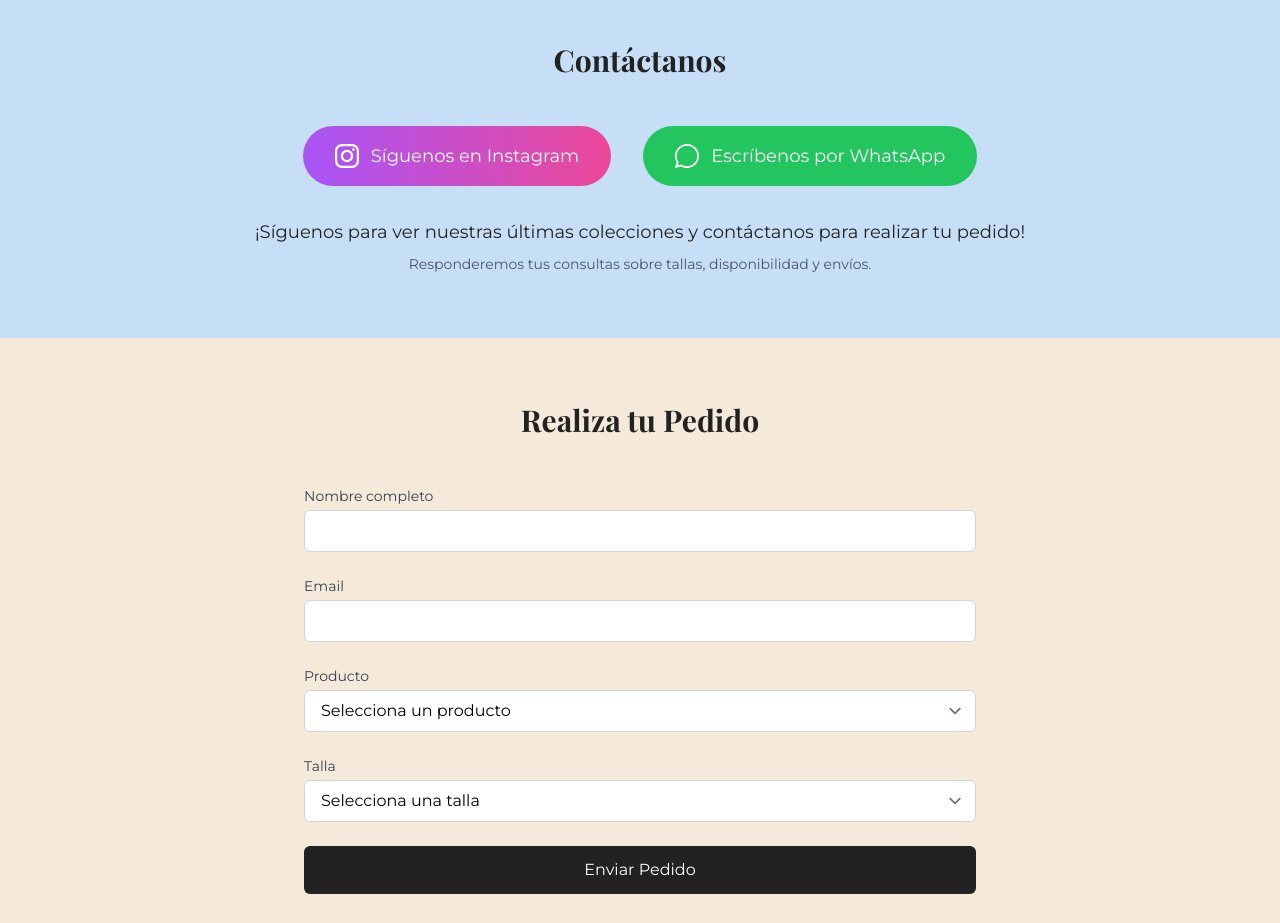
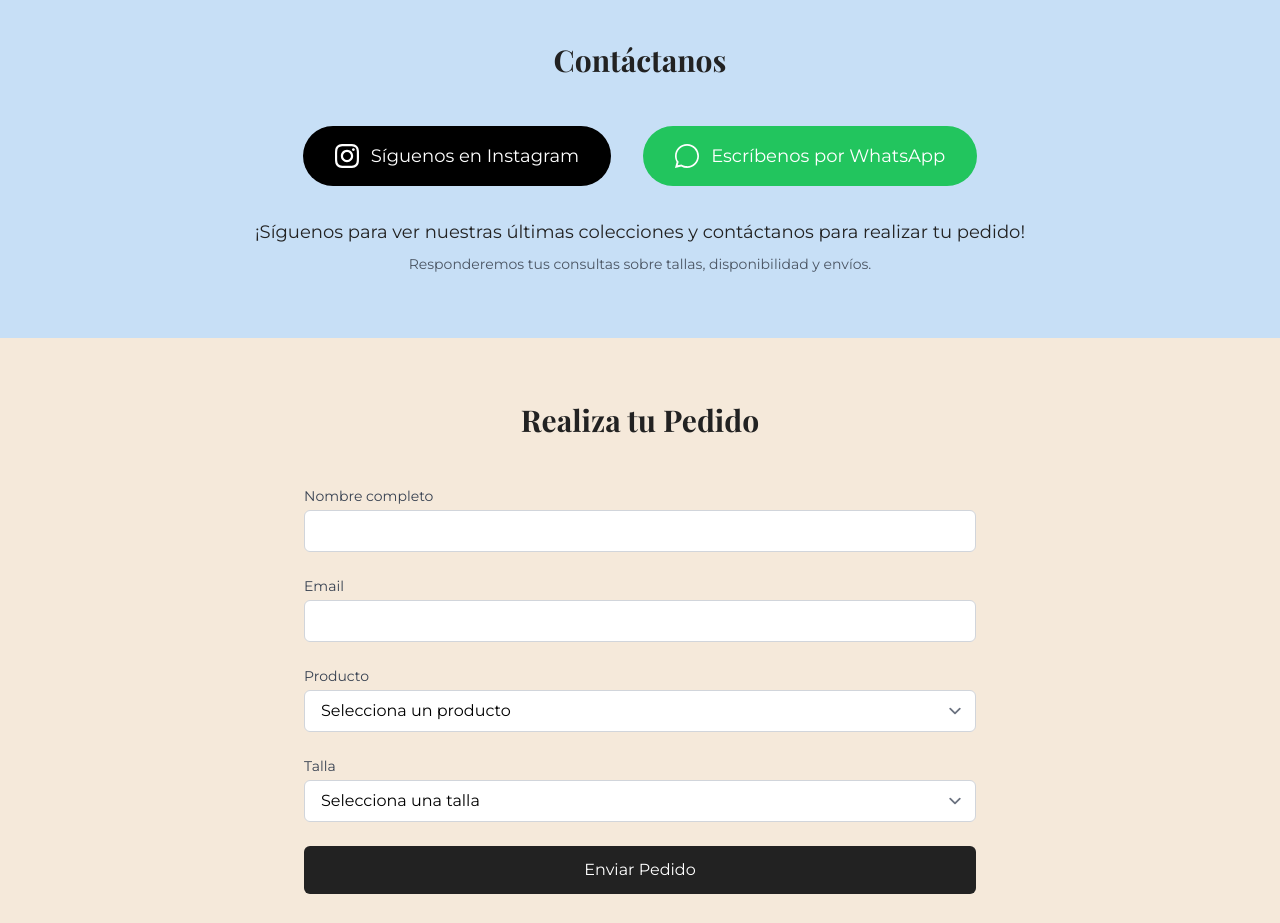
Before and after one commit to lolothens-e/DAWMProyecto, a website built with Vite: page index.html in a window 1280 px wide. Shown: the part 3380-4303 px from the top of the page. Built offline with nearby package versions, Linux system fonts and the light colour scheme; no server answers.

Commit message:
branch merge resolution

```diff
--- a/index.html
+++ b/index.html
@@ -275,17 +275,18 @@ class="w-full md:w-1/2 h-96 object-contain rounded-lg">
     </section>
 
     <!-- Redes Sociales -->
-    <section id="contactanos" class="py-16 bg-brand-blue">
+    <section id="contacto" class="py-16 bg-brand-blue">
         <div class="container mx-auto px-4 max-w-4xl">
             <h2 class="text-3xl font-playfair font-bold text-center mb-12 text-brand-black">Contáctanos</h2>
             <div class="flex flex-col md:flex-row items-center justify-center gap-8">
                 <a href="https://instagram.com/ropastore_church" target="_blank"
-                    class="inline-flex items-center bg-gradient-to-r from-purple-500 to-pink-500 text-white px-8 py-4 rounded-full text-lg hover:from-purple-600 hover:to-pink-600 transition-all transform hover:scale-105">
-                    <svg class="w-6 h-6 mr-3" fill="currentColor" viewBox="0 0 24 24">
-                        <path d="M12 2.163c3.204 0 3.584.012 4.85.07 3.252.148 4.771 1.691 4.919 4.919.058 1.265.069 1.645.069 4.849 0 3.205-.012 3.584-.069 4.849-.149 3.225-1.664 4.771-4.919 4.919-1.266.058-1.644.07-4.85.07-3.204 0-3.584-.012-4.849-.07-3.26-.149-4.771-1.699-4.919-4.92-.058-1.265-.07-1.644-.07-4.849 0-3.204.013-3.583.07-4.849.149-3.227 1.664-4.771 4.919-4.919 1.266-.057 1.645-.069 4.849-.069zm0-2.163c-3.259 0-3.667.014-4.947.072-4.358.2-6.78 2.618-6.98 6.98-.059 1.281-.073 1.689-.073 4.948 0 3.259.014 3.668.072 4.948.2 4.358 2.618 6.78 6.98 6.98 1.281.058 1.689.072 4.948.072 3.259 0 3.668-.014 4.948-.072 4.354-.2 6.782-2.618 6.979-6.98.059-1.28.073-1.689.073-4.948 0-3.259-.014-3.667-.072-4.947-.196-4.354-2.617-6.78-6.979-6.98-1.281-.059-1.69-.073-4.949-.073zm0 5.838c-3.403 0-6.162 2.759-6.162 6.162s2.759 6.163 6.162 6.163 6.162-2.759 6.162-6.163c0-3.403-2.759-6.162-6.162-6.162zm0 10.162c-2.209 0-4-1.79-4-4 0-2.209 1.791-4 4-4s4 1.791 4 4c0 2.21-1.791 4-4 4zm6.406-11.845c-.796 0-1.441.645-1.441 1.44s.645 1.44 1.441 1.44c.795 0 1.439-.645 1.439-1.44s-.644-1.44-1.439-1.44z"/>
-                    </svg>
-                    Síguenos en Instagram
+                  class="inline-flex items-center bg-black text-white px-8 py-4 rounded-full text-lg hover:bg-gray-900 transition-all transform hover:scale-105">
+                  <svg class="w-6 h-6 mr-3" fill="currentColor" viewBox="0 0 24 24">
+                      <path d="M12 2.163c3.204 0 3.584.012 4.85.07 3.252.148 4.771 1.691 4.919 4.919.058 1.265.069 1.645.069 4.849 0 3.205-.012 3.584-.069 4.849-.149 3.225-1.664 4.771-4.919 4.919-1.266.058-1.644.07-4.85.07-3.204 0-3.584-.012-4.849-.07-3.26-.149-4.771-1.699-4.919-4.92-.058-1.265-.07-1.644-.07-4.849 0-3.204.013-3.583.07-4.849.149-3.227 1.664-4.771 4.919-4.919 1.266-.057 1.645-.069 4.849-.069zm0-2.163c-3.259 0-3.667.014-4.947.072-4.358.2-6.78 2.618-6.98 6.98-.059 1.281-.073 1.689-.073 4.948 0 3.259.014 3.668.072 4.948.2 4.358 2.618 6.78 6.98 6.98 1.281.058 1.689.072 4.948.072 3.259 0 3.668-.014 4.948-.072 4.354-.2 6.782-2.618 6.979-6.98.059-1.28.073-1.689.073-4.948 0-3.259-.014-3.667-.072-4.947-.196-4.354-2.617-6.78-6.979-6.98-1.281-.059-1.69-.073-4.949-.073zm0 5.838c-3.403 0-6.162 2.759-6.162 6.162s2.759 6.163 6.162 6.163 6.162-2.759 6.162-6.163c0-3.403-2.759-6.162-6.162-6.162zm0 10.162c-2.209 0-4-1.79-4-4 0-2.209 1.791-4 4-4s4 1.791 4 4c0 2.21-1.791 4-4 4zm6.406-11.845c-.796 0-1.441.645-1.441 1.44s.645 1.44 1.441 1.44c.795 0 1.439-.645 1.439-1.44s-.644-1.44-1.439-1.44z"/>
+                  </svg>
+                  Síguenos en Instagram
                 </a>
+
 
                 <a href="https://wa.me/593123456789" target="_blank"
                     class="inline-flex items-center bg-green-500 text-white px-8 py-4 rounded-full text-lg hover:bg-green-600 transition-all transform hover:scale-105">
```
Also changed, not shown: 1 other file.
